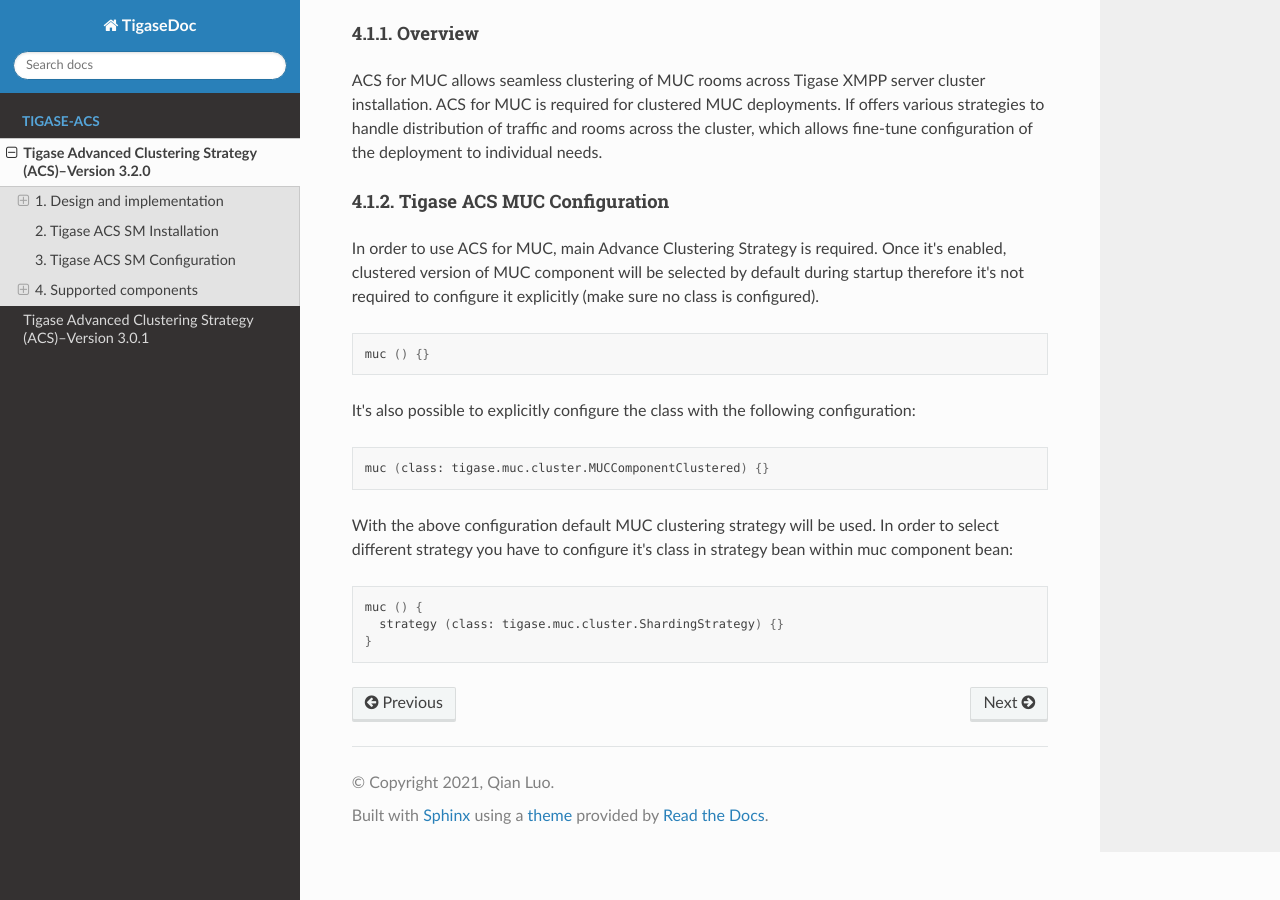
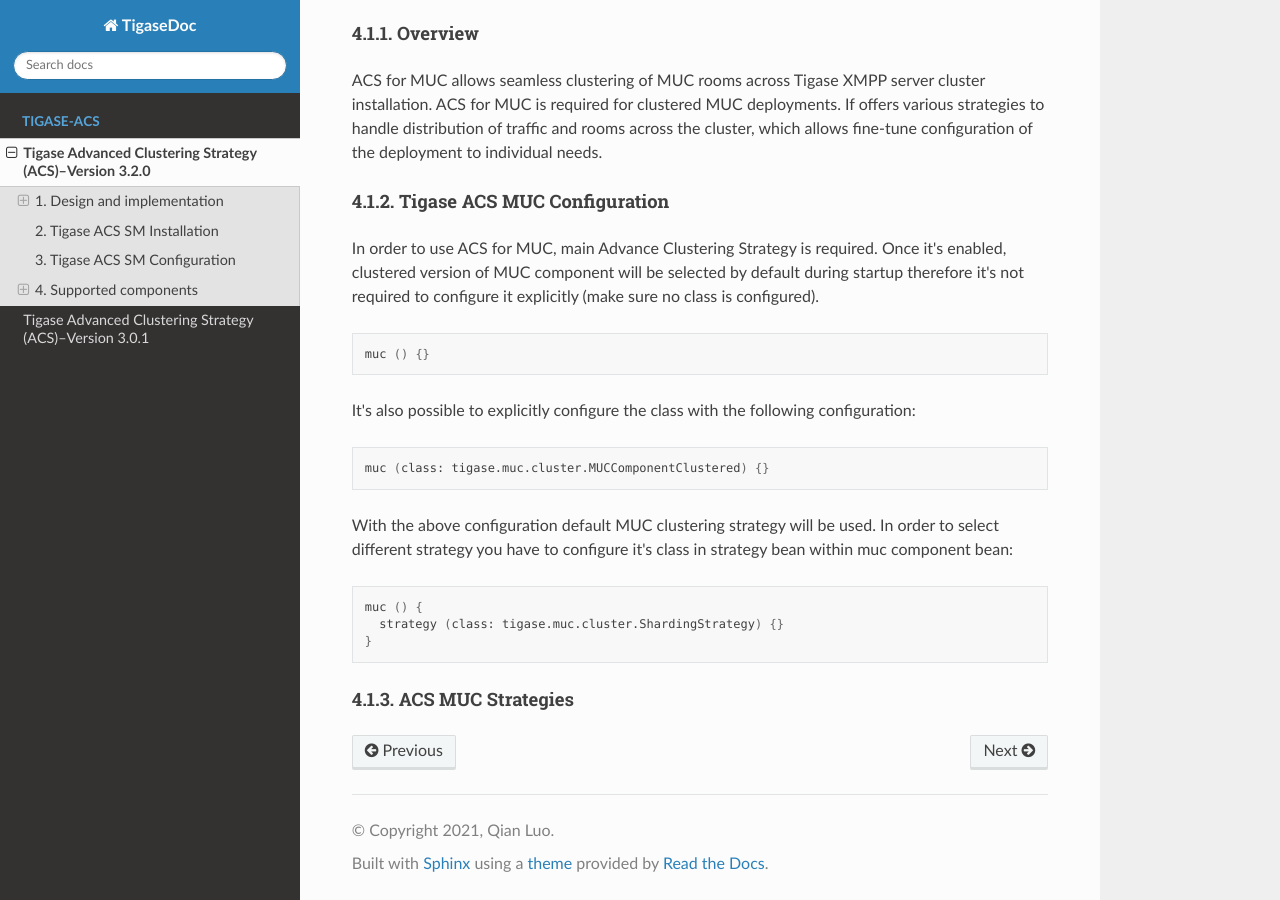
Before and after one commit to tigase/docs-website, a Sphinx documentation site: the page built from docs/3.2.0.rst, in a window 1280 px wide and 900 px high, scrolled down 1379 px. Built offline with Sphinx 7.4.7 and the Read the Docs theme 2.0.0, drawn with Linux system fonts in a browser that asks for light colours; the version number could not be read and is left out.

Commit message:
updated .rst and .po file

```diff
--- a/docs/3.0.1.rst
+++ b/docs/3.0.1.rst
@@ -32,3 +32,4 @@
 ==============================
 
 In order to user Advanced Clustering Strategy, clustering mode first needs to be turned on:
+and then an ACS strategy needs to be enabled:
--- a/docs/3.2.0.rst
+++ b/docs/3.2.0.rst
@@ -75,3 +75,6 @@
    muc () {
      strategy (class: tigase.muc.cluster.ShardingStrategy) {}
    }
+
+4.1.3. ACS MUC Strategies
+^^^^^^^^^^^^^^^^^^^^^^^^^
```
Also changed, not shown: 3 other files.
